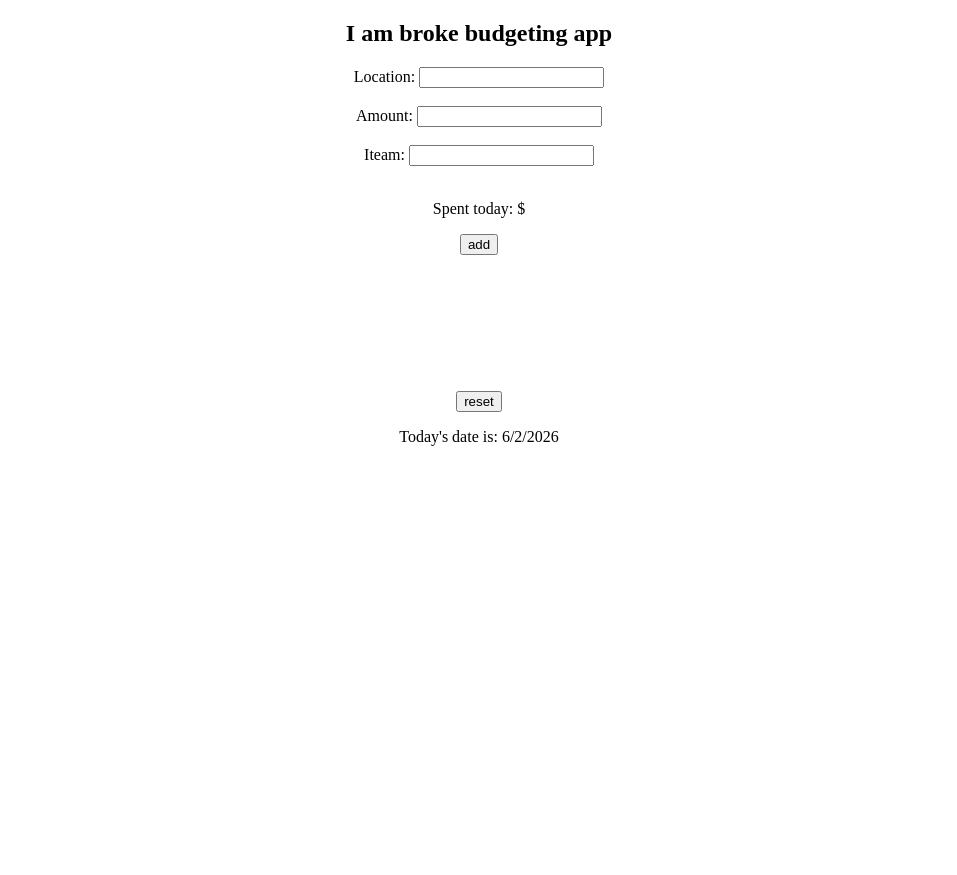
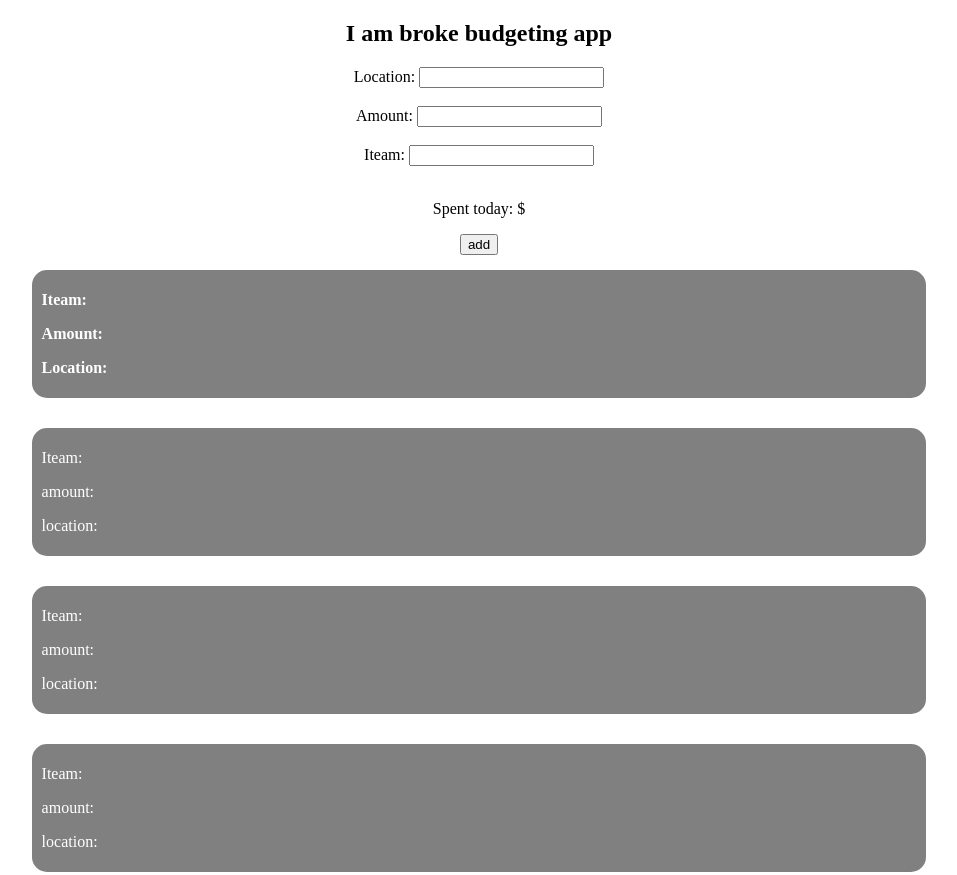
Before and after one commit to Klongrich/budgetapp, a plain HTML site: page index.html in a window 1280 px wide. Shown: the top 875 px of the page, without its empty margins (161-1118 px from the left). Before the commit the page ends 800 px from the top, so only its background shows below. Drawn offline with Linux system fonts and the light colour scheme.

Commit message:
adding 3 values to page from user

```diff
--- a/index.html
+++ b/index.html
@@ -27,13 +27,35 @@
 				<input type="submit" value="add">
 			</form>
 
-			<div style="visibility: hidden;">
-				<p> Iteam: <span id="iteam-1"> </p>
-				<p> amount: <span id="amount-1"></p>
-				<p> location: <span id="location-1"></p>
+			<div class="iteam-container">
+				<div class="iteam">
+					<p> <b> Iteam: </b> <span id="iteam-1"> </span> </p>
+					<p> <b> Amount: </b> <span id="amount-1"> </span> </p>
+					<p> <b> Location: </b> <span id="location-1"> </span> </p>
+				</div>
+
+				<div class="iteam">
+					<p> Iteam: <span id="iteam-2"> </span> </p>
+					<p> amount: <span id="amount-2"> </span> </p>
+					<p> location: <span id="location-2"> </span> </p>
+				</div>
+
+				<div class="iteam">
+					<p> Iteam: <span id="iteam-3"> </span> </p>
+					<p> amount: <span id="amount-3"> </span> </p>
+					<p> location: <span id="location-3"> </span> </p>
+				</div>
+
+				<div class="iteam">
+					<p> Iteam: <span id="iteam-4"> </span> </p>
+					<p> amount: <span id="amount-4"> </span> </p>
+					<p> location: <span id="location-4"> </span> </p>
+				</div>
 			</div>
 
 			<br />
+			<!-- <p> cost per meal </p>
+			<p> gas cost </p> -->
 			<button id="reset"> reset </button>
 			<p>Today's date is: <span id="current-date"></span></p>
 
--- a/script.js
+++ b/script.js
@@ -6,6 +6,10 @@ document.getElementById('current-date').textContent = today;
 //Getting user input
 const form = document.getElementById('form');
 const priceInput = document.getElementById('price');
+const amount = document.getElementById('price');
+const loc = document.getElementById('location');
+const iteam = document.getElementById('iteam');
+
 let total = 0;
 
 form.addEventListener('submit', function(event) {
@@ -13,6 +17,11 @@ form.addEventListener('submit', function(event) {
 
   total += Number(priceInput.value);
   document.getElementById('display-amount').textContent = total;
+
+  document.getElementById('location-1').textContent = loc.value;
+  document.getElementById('iteam-1').textContent = iteam.value;
+  document.getElementById('amount-1').textContent = amount.value;
+
   localStorage.setItem('Amount-Spent', total);
 });
 
@@ -20,7 +29,9 @@ const resetButton = document.getElementById('reset');
 
 resetButton.addEventListener('click', function() {
 	total = 0;
+
 	localStorage.setItem('Amount-Spent', 0);
+
 	document.getElementById('display-amount').textContent = total;
 });
 
--- a/styles.css
+++ b/styles.css
@@ -1,3 +1,22 @@
 .main {
 	text-align: center;
 }
+
+.iteam-container {
+    display: flex;
+     flex-direction: column;  /* Stacks items vertically */
+     align-items: center;     /* Centers items horizontally in the column */
+     gap: 15px;
+}
+
+.iteam {
+	text-align: left;
+	background-color: grey;
+	border-radius: 15px;
+	padding-left: 10px;
+	padding-top: 5px;
+	padding-bottom: 5px;
+	color: white;
+	margin-top: 15px;
+	width: 70%;
+}
```
